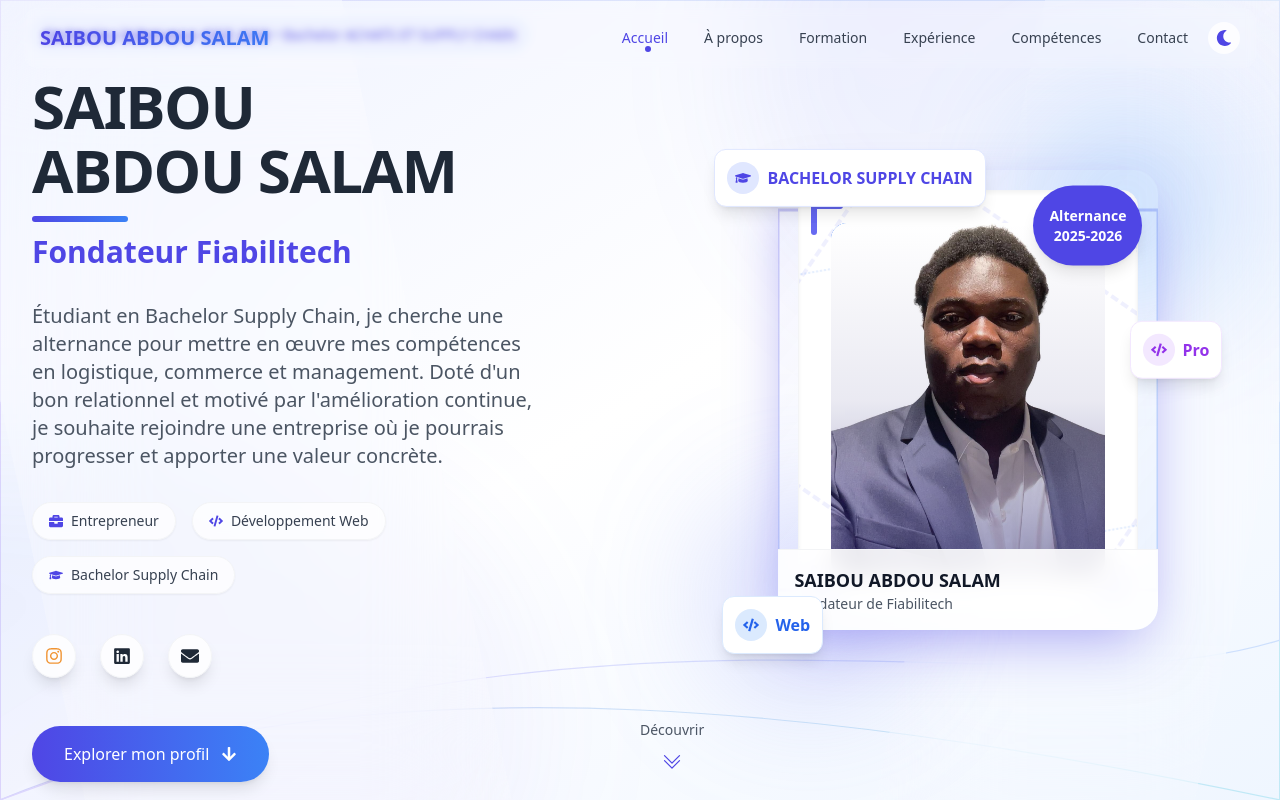
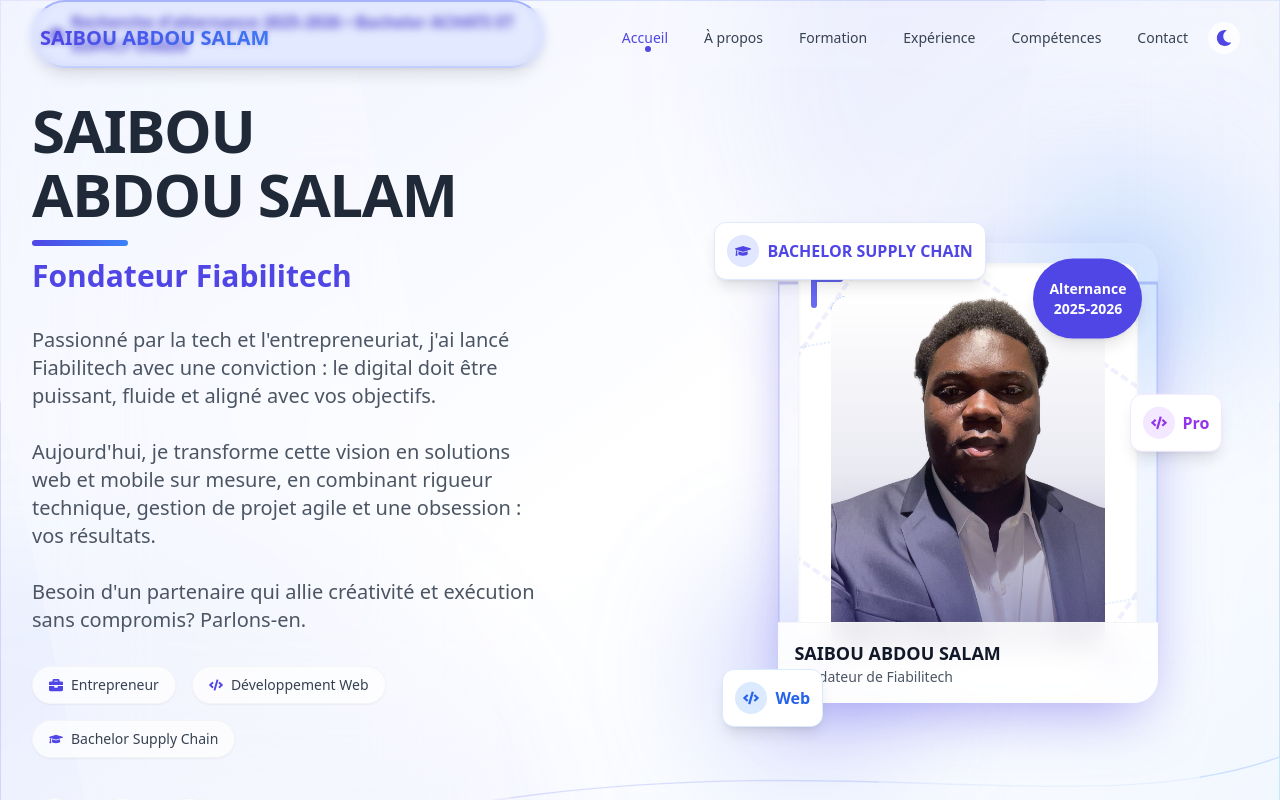
Before and after one commit to adjassoho/portefolio_Abdou, a Next.js app: page / in a window 1280 px wide. Shown: the top 800 px of the page. Built offline with nearby package versions, Linux system fonts and the light colour scheme.

Commit message:
Amélioration de la section Hero et mise à jour du texte de présentation

```diff
--- a/src/components/HeroSectionNew.tsx
+++ b/src/components/HeroSectionNew.tsx
@@ -119,7 +119,8 @@ const HeroSectionNew: React.FC<HeroSectionProps> = ({ onExploreClick }) => {
                 animate={{ opacity: 1, y: 0 }}
                 transition={{ duration: 0.6 }}
               >
-                <div className="inline-block px-3 py-1.5 mb-4 sm:mb-6 rounded-full bg-indigo-50 dark:bg-indigo-900/30 text-indigo-600 dark:text-indigo-300 font-medium text-xs sm:text-sm border border-indigo-100 dark:border-indigo-700/30">
+                <div className="inline-flex items-center gap-2 px-4 py-2 mb-6 sm:mb-8 rounded-full bg-indigo-100 dark:bg-indigo-900/40 text-indigo-700 dark:text-indigo-300 font-semibold text-sm sm:text-base border-2 border-indigo-300 dark:border-indigo-600 shadow-lg">
+                  <FaBriefcase className="text-indigo-700 dark:text-indigo-300" />
                   Recherche d'alternance 2025-2026 • Bachelor ACHATS ET SUPPLY CHAIN
                 </div>
               </motion.div>
@@ -148,7 +149,11 @@ const HeroSectionNew: React.FC<HeroSectionProps> = ({ onExploreClick }) => {
                 transition={{ duration: 0.6, delay: 0.4 }}
                 className="text-base sm:text-lg lg:text-xl text-gray-600 dark:text-gray-300 mb-6 sm:mb-8 leading-relaxed"
               >
-                Étudiant en Bachelor Supply Chain, je cherche une alternance pour mettre en œuvre mes compétences en logistique, commerce et management. Doté d'un bon relationnel et motivé par l'amélioration continue, je souhaite rejoindre une entreprise où je pourrais progresser et apporter une valeur concrète.
+                Passionné par la tech et l'entrepreneuriat, j'ai lancé Fiabilitech avec une conviction : le digital doit être puissant, fluide et aligné avec vos objectifs.
+                <br/><br/>
+                Aujourd'hui, je transforme cette vision en solutions web et mobile sur mesure, en combinant rigueur technique, gestion de projet agile et une obsession : vos résultats.
+                <br/><br/>
+                Besoin d'un partenaire qui allie créativité et exécution sans compromis? Parlons-en.
               </motion.p>
 
               <div className="flex flex-wrap gap-3 sm:gap-4 mb-8 sm:mb-10">
```
